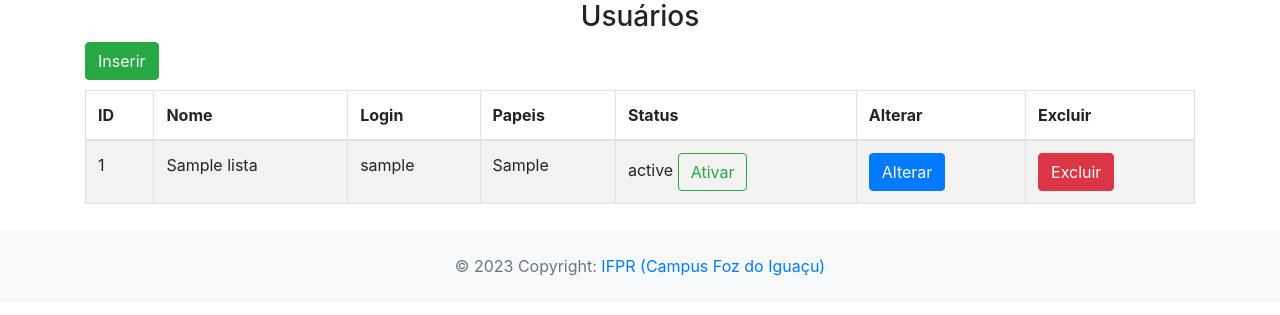
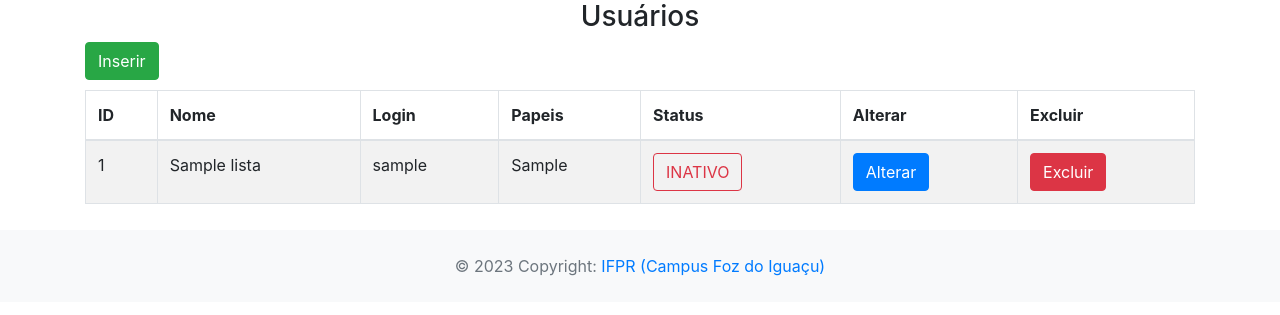
Before and after one commit to Rick-s2/implementacao-Projeto, a PHP site: template app/view/usuario/list.php in a window 1280 px wide. Shown: the part 56-371 px from the top of the page. Run offline with PHP 8.4, Linux system fonts and the light colour scheme; the template is opened without the code that fills it: most values are stand-ins (such as "Sample title", 1, 10 or a date in 2020); some libraries are stand-ins or nearby versions.

Commit message:
Cambiando o visual do ATIVO / INATIVO

```diff
--- a/app/view/usuario/list.php
+++ b/app/view/usuario/list.php
@@ -42,12 +42,12 @@ require_once(__DIR__ . "/../include/menu.php");
                             <td><?= $usu->getNome(); ?></td>
                             <td><?= $usu->getLogin(); ?></td>
                             <td><?= $usu->getPapeisStr(); ?></td>
-                            <td><?= $usu->getStatus();?>
+                            <td>
                                 <?php
                                 if ($usu->getStatus() == 'ATIVO') {
-                                    echo "<a class='btn btn-outline-danger' onclick=\"return confirm('Deseja alterar o status do usuário para INATIVO?')\" href='". BASEURL ."/controller/UsuarioController.php?action=updateToInativo&id=". $usu->getId() ."'>Inativar</a>";
+                                    echo "<a class='btn btn-outline-success' onclick=\"return confirm('Deseja alterar o status do usuário para INATIVO?')\" href='". BASEURL ."/controller/UsuarioController.php?action=updateToInativo&id=". $usu->getId() ."'>ATIVO</a>";
                                 } else {
-                                    echo "<a class='btn btn-outline-success' onclick=\"return confirm('Deseja alterar o status do usuário para ATIVO?')\" href='". BASEURL ."/controller/UsuarioController.php?action=updateToAtivo&id=". $usu->getId() ."'>Ativar</a>";
+                                    echo "<a class='btn btn-outline-danger' onclick=\"return confirm('Deseja alterar o status do usuário para ATIVO?')\" href='". BASEURL ."/controller/UsuarioController.php?action=updateToAtivo&id=". $usu->getId() ."'>INATIVO</a>";
                                 }
                                 ?>
                             </td>
```
